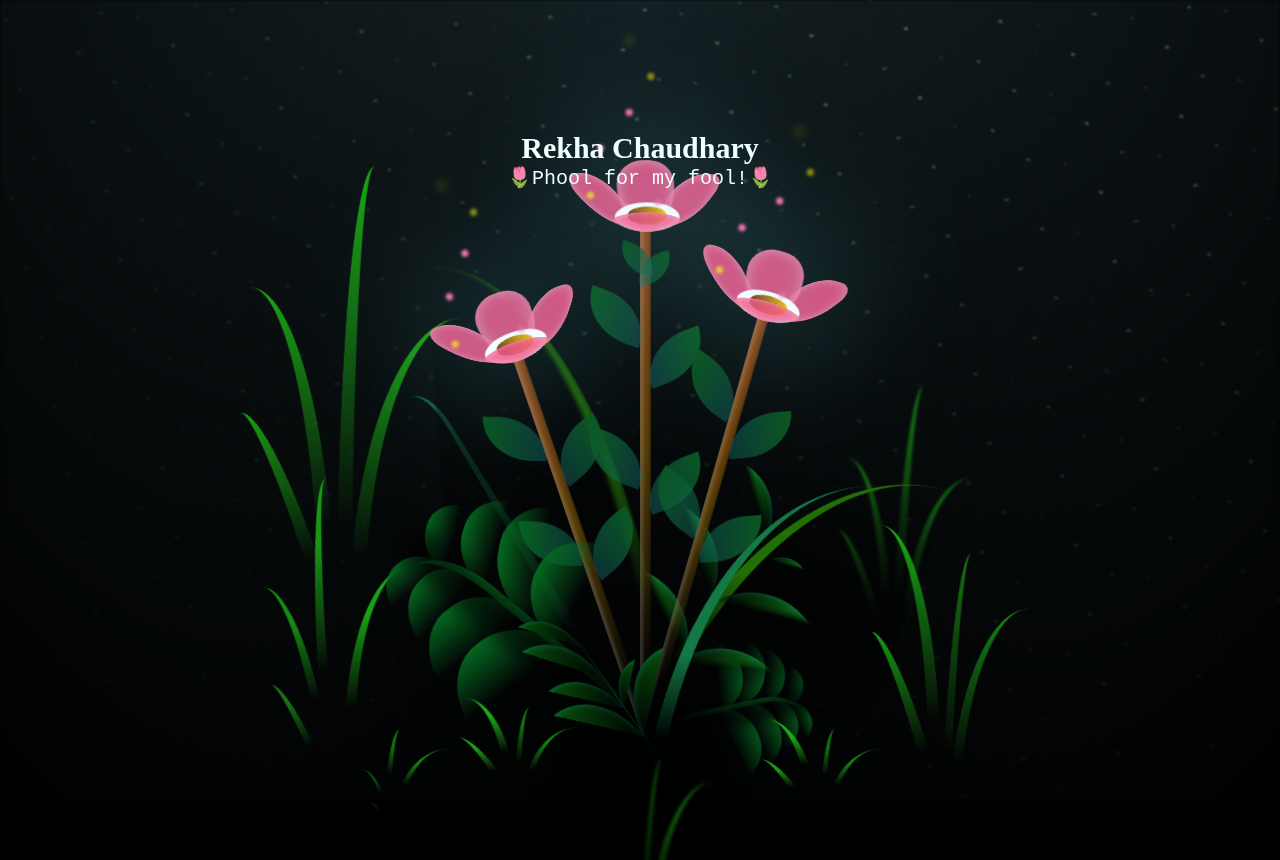
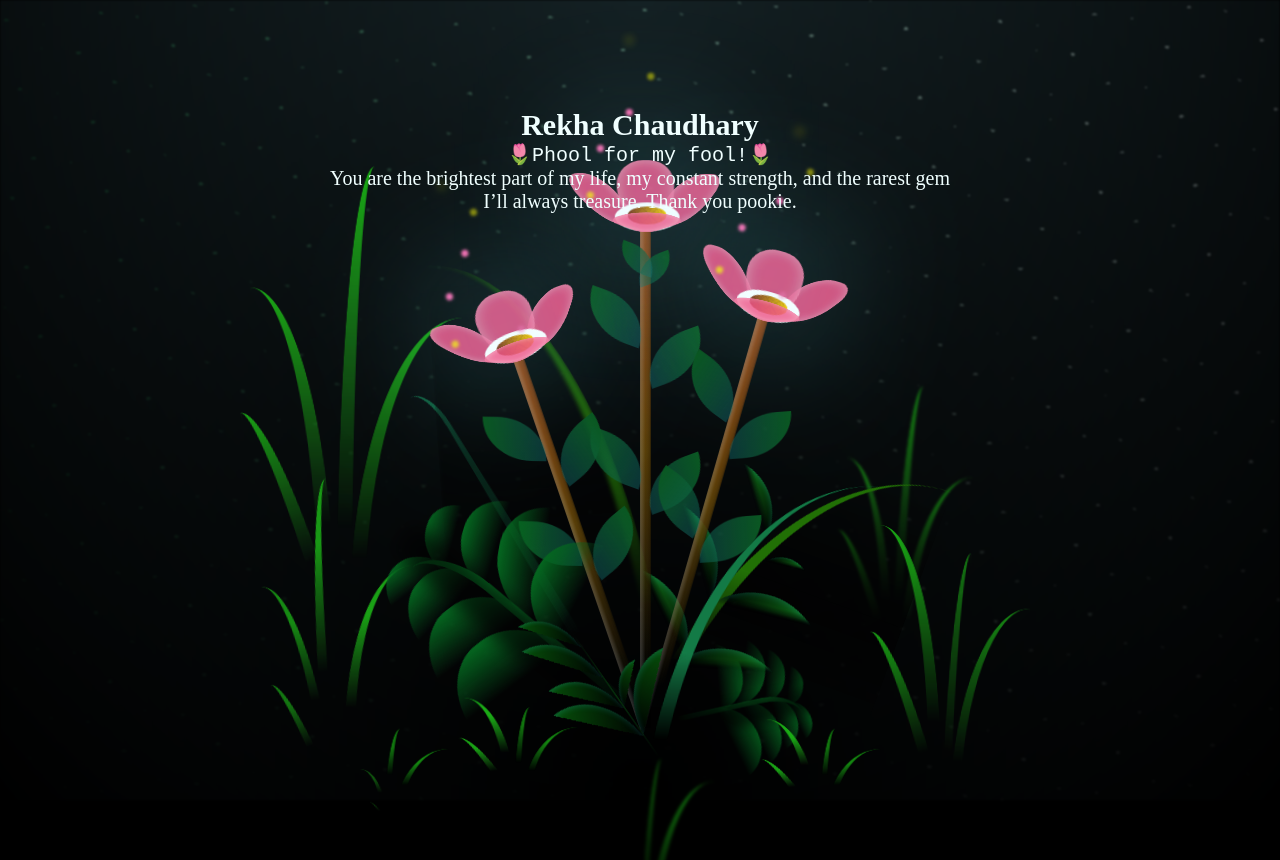
Before and after one commit to jhanilesh26/Bestest-Flower, a plain HTML site: page index.html in a window 1280 px wide. Shown: the top 860 px of the page. Drawn offline with Linux system fonts and the light colour scheme.

Commit message:
Add files via upload

```diff
--- a/index.html
+++ b/index.html
@@ -324,6 +324,7 @@
   <div id="message">
     <h2>Rekha Chaudhary</h2>
     <pre>🌷Phool for my fool!🌷</pre>
+    <p>You are the brightest part of my life, my constant strength, and the rarest gem I’ll always treasure. Thank you pookie.</p>
 </div>
 
 
```
